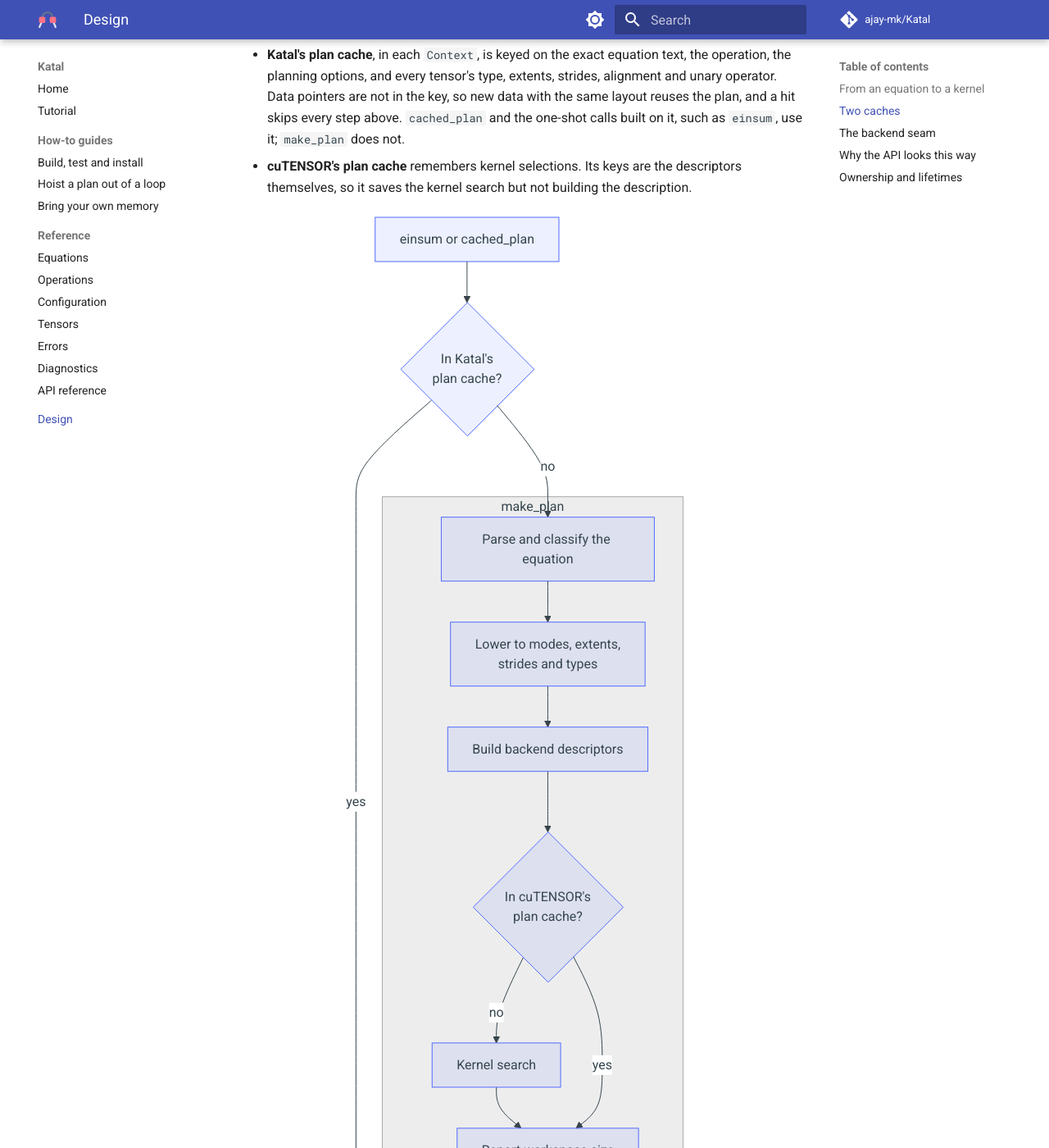
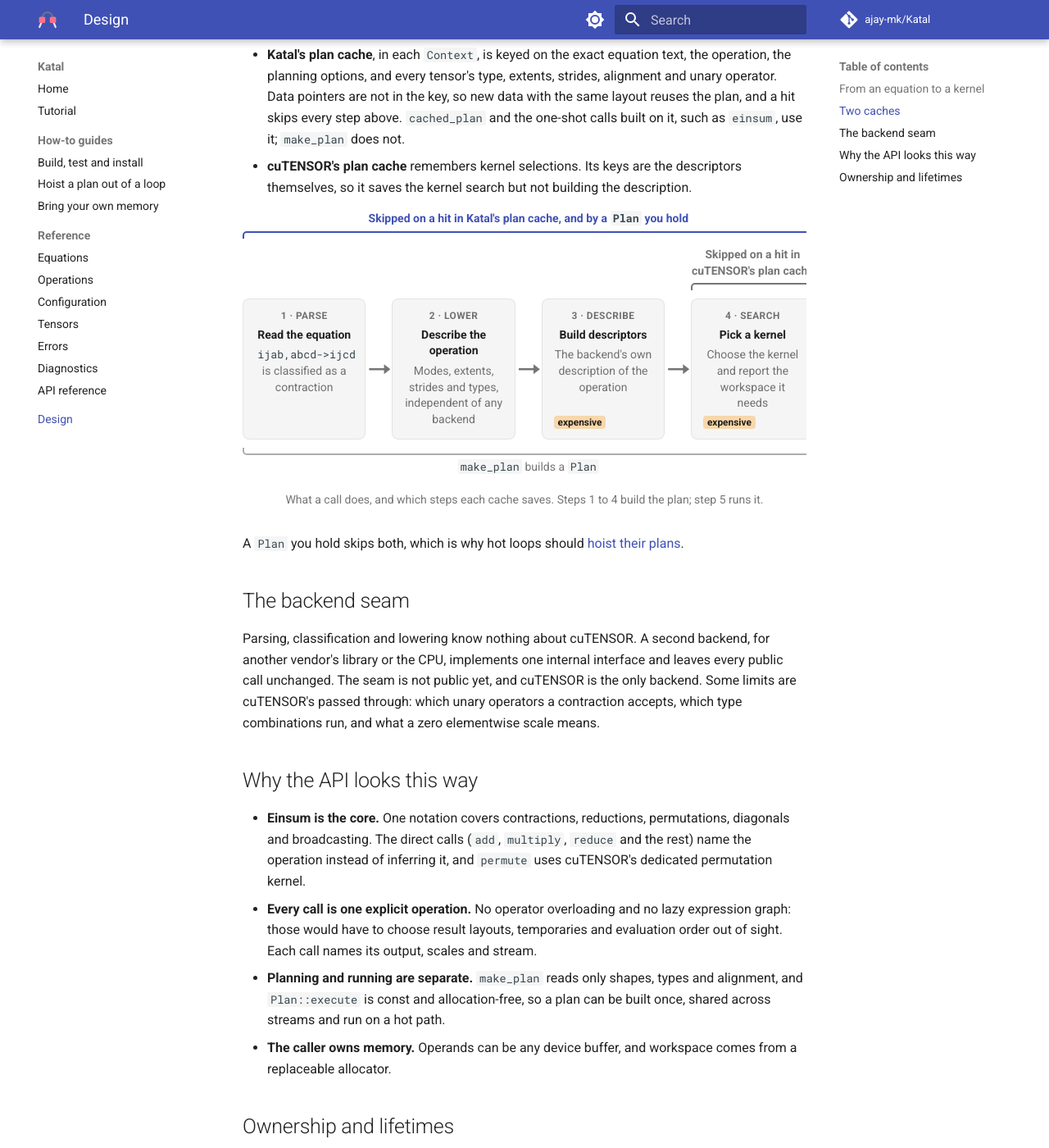
Before and after one commit to ajay-mk/Katal, an MkDocs documentation site: the page built from docs/explanation/design.md, in a window 1280 px wide and 1400 px high, scrolled down 421 px. Shown: the whole window at 82% size. Built offline with MkDocs 1.6.1 and Material for MkDocs 9.7.7, drawn with Linux system fonts in a browser that asks for light colours; comment, search, counter and statistics services are not loaded.

Commit message:
docs: draw the diagrams in HTML and CSS instead of Mermaid
The pipeline and workspace diagrams are now laid out with CSS grid and
styled from the Material palette, so they match the theme in light and
dark mode and need no Mermaid script.

````diff
--- a/docs/explanation/design.md
+++ b/docs/explanation/design.md
@@ -22,21 +22,45 @@
   descriptors themselves, so it saves the kernel search but not building
   the description.
 
-```mermaid
-flowchart TD
-  call["einsum or cached_plan"] --> hit{"In Katal's<br/>plan cache?"}
-  hit -- yes --> plan
-  hit -- no --> parse
-  subgraph build ["make_plan"]
-    parse["Parse and classify the equation"] --> lower["Lower to modes, extents,<br/>strides and types"]
-    lower --> desc["Build backend descriptors"] --> known{"In cuTENSOR's<br/>plan cache?"}
-    known -- no --> search["Kernel search"] --> size["Report workspace size"]
-    known -- yes --> size
-  end
-  size --> plan["Plan"]
-  held["A Plan you hold"] --> exec
-  plan --> exec["Plan::execute queues kernels<br/>with this call's pointers<br/>and scales"]
-```
+<figure class="kd">
+<div class="kd-scroll">
+<div class="kd-pipe">
+  <div class="kd-skip kd-skip--katal" style="grid-column: 1 / 5">Skipped on a hit in Katal's plan cache, and by a <code>Plan</code> you hold</div>
+  <div class="kd-skip kd-skip--backend" style="grid-column: 4 / 5">Skipped on a hit in cuTENSOR's plan cache</div>
+  <div class="kd-stage">
+    <span class="kd-stage__step">1 · Parse</span>
+    <span class="kd-stage__title">Read the equation</span>
+    <span class="kd-stage__body"><code>ijab,abcd-&gt;ijcd</code> is classified as a contraction</span>
+  </div>
+  <div class="kd-stage">
+    <span class="kd-stage__step">2 · Lower</span>
+    <span class="kd-stage__title">Describe the operation</span>
+    <span class="kd-stage__body">Modes, extents, strides and types, independent of any backend</span>
+  </div>
+  <div class="kd-stage">
+    <span class="kd-stage__step">3 · Describe</span>
+    <span class="kd-stage__title">Build descriptors</span>
+    <span class="kd-stage__body">The backend's own description of the operation</span>
+    <span class="kd-tag">expensive</span>
+  </div>
+  <div class="kd-stage">
+    <span class="kd-stage__step">4 · Search</span>
+    <span class="kd-stage__title">Pick a kernel</span>
+    <span class="kd-stage__body">Choose the kernel and report the workspace it needs</span>
+    <span class="kd-tag">expensive</span>
+  </div>
+  <div class="kd-stage kd-stage--run">
+    <span class="kd-stage__step">5 · Execute</span>
+    <span class="kd-stage__title">Queue the kernels</span>
+    <span class="kd-stage__body">With this call's pointers, scales and stream</span>
+    <span class="kd-tag kd-tag--fast">every call</span>
+  </div>
+  <div class="kd-phase" style="grid-column: 1 / 5"><code>make_plan</code> builds a <code>Plan</code></div>
+  <div class="kd-phase" style="grid-column: 5 / 6"><code>Plan::execute</code></div>
+</div>
+</div>
+<figcaption>What a call does, and which steps each cache saves. Steps 1 to 4 build the plan; step 5 runs it.</figcaption>
+</figure>
 
 A `Plan` you hold skips both, which is why hot loops should
 [hoist their plans](../how-to/hoist-a-plan.md).
--- /dev/null
+++ b/docs/stylesheets/diagrams.css
@@ -0,0 +1,230 @@
+/* Diagrams drawn in HTML. Colors come from the Material palette, so they
+   follow the light and dark schemes. */
+
+.kd {
+  margin: 1.5em 0;
+  font-size: 0.7rem;
+  line-height: 1.4;
+}
+
+.kd-scroll {
+  overflow-x: auto;
+  padding-bottom: 0.4rem;
+}
+
+.kd figcaption {
+  margin-top: 0.6rem;
+  color: var(--md-default-fg-color--light);
+  font-style: normal;
+  max-width: none;
+}
+
+.kd code {
+  font-size: 0.95em;
+  padding: 0 0.25em;
+  white-space: nowrap;
+}
+
+/* Planning pipeline */
+
+.kd-pipe {
+  display: grid;
+  grid-template-columns: repeat(5, minmax(7.5rem, 1fr));
+  column-gap: 1.6rem;
+  row-gap: 0.5rem;
+  min-width: 44rem;
+}
+
+.kd-skip {
+  text-align: center;
+  font-weight: 700;
+}
+
+.kd-skip::after {
+  content: "";
+  display: block;
+  height: 0.45rem;
+  margin-top: 0.25rem;
+  border: 2px solid currentColor;
+  border-bottom: 0;
+  border-radius: 0.25rem 0.25rem 0 0;
+}
+
+.kd-skip--katal {
+  grid-row: 1;
+  color: var(--md-typeset-a-color);
+}
+
+.kd-skip--backend {
+  grid-row: 2;
+  color: var(--md-default-fg-color--light);
+}
+
+.kd-stage {
+  grid-row: 3;
+  position: relative;
+  display: flex;
+  flex-direction: column;
+  gap: 0.25rem;
+  padding: 0.6rem 0.7rem;
+  border: 1px solid var(--md-default-fg-color--lightest);
+  border-radius: 0.4rem;
+  background: var(--md-code-bg-color);
+}
+
+.kd-stage + .kd-stage::before {
+  content: "";
+  position: absolute;
+  top: 50%;
+  left: -1.45rem;
+  width: 1.3rem;
+  height: 0.6rem;
+  transform: translateY(-50%);
+  background: var(--md-default-fg-color--light);
+  clip-path: polygon(0 40%, 70% 40%, 70% 0, 100% 50%, 70% 100%, 70% 60%, 0 60%);
+}
+
+.kd-stage__step {
+  color: var(--md-default-fg-color--light);
+  font-size: 0.85em;
+  font-weight: 700;
+  letter-spacing: 0.04em;
+  text-transform: uppercase;
+}
+
+.kd-stage__title {
+  font-weight: 700;
+}
+
+.kd-stage__body {
+  color: var(--md-default-fg-color--light);
+}
+
+.kd-stage--run {
+  border: 2px solid var(--md-typeset-a-color);
+  background: color-mix(in srgb, var(--md-typeset-a-color) 10%, transparent);
+}
+
+.kd-tag {
+  align-self: flex-start;
+  margin-top: auto;
+  padding: 0 0.4em;
+  border-radius: 0.2rem;
+  font-size: 0.85em;
+  font-weight: 700;
+  color: var(--md-default-fg-color);
+  background: color-mix(in srgb, #ff9100 30%, transparent);
+}
+
+.kd-tag--fast {
+  background: color-mix(in srgb, #00c853 30%, transparent);
+}
+
+.kd-phase {
+  grid-row: 4;
+  text-align: center;
+  color: var(--md-default-fg-color--light);
+}
+
+.kd-phase::before {
+  content: "";
+  display: block;
+  height: 0.45rem;
+  margin-bottom: 0.25rem;
+  border: 2px solid var(--md-default-fg-color--lighter);
+  border-top: 0;
+  border-radius: 0 0 0.25rem 0.25rem;
+}
+
+/* Workspace timeline */
+
+.kd-time {
+  display: grid;
+  grid-template-columns: 5.5rem repeat(6, minmax(6rem, 1fr));
+  grid-template-rows: auto repeat(3, minmax(2.6rem, auto));
+  column-gap: 0.3rem;
+  row-gap: 0.5rem;
+  min-width: 44rem;
+  position: relative;
+}
+
+.kd-time__axis {
+  grid-row: 1;
+  grid-column: 2 / 8;
+  position: relative;
+  padding-bottom: 0.3rem;
+  border-bottom: 2px solid var(--md-default-fg-color--lighter);
+  color: var(--md-default-fg-color--light);
+  text-align: left;
+}
+
+.kd-time__axis::after {
+  content: "";
+  position: absolute;
+  right: -0.1rem;
+  bottom: -0.35rem;
+  border: 0.3rem solid transparent;
+  border-left: 0.5rem solid var(--md-default-fg-color--lighter);
+  border-right: 0;
+}
+
+.kd-lane {
+  grid-column: 1;
+  align-self: center;
+  font-weight: 700;
+}
+
+.kd-event,
+.kd-span {
+  align-self: center;
+  padding: 0.35rem 0.5rem;
+  border-radius: 0.3rem;
+}
+
+.kd-event {
+  justify-self: start;
+  border: 1px solid var(--md-default-fg-color--lighter);
+  background: var(--md-default-bg-color);
+}
+
+.kd-span {
+  border: 1px solid transparent;
+}
+
+.kd-span--idle {
+  color: var(--md-default-fg-color--light);
+  background: var(--md-default-fg-color--lightest);
+}
+
+.kd-span--busy {
+  border-color: var(--md-typeset-a-color);
+  background: color-mix(in srgb, var(--md-typeset-a-color) 15%, transparent);
+}
+
+.kd-span--held {
+  border-color: var(--md-default-fg-color--lighter);
+  background: var(--md-code-bg-color);
+}
+
+.kd-span--unsafe {
+  border-color: #ff9100;
+  background: repeating-linear-gradient(
+    -45deg,
+    color-mix(in srgb, #ff9100 22%, transparent) 0 0.4rem,
+    color-mix(in srgb, #ff9100 8%, transparent) 0.4rem 0.8rem
+  );
+}
+
+.kd-span--free {
+  border-color: #00c853;
+  background: color-mix(in srgb, #00c853 15%, transparent);
+}
+
+.kd-mark {
+  grid-column: 7;
+  grid-row: 1 / 5;
+  justify-self: start;
+  margin-left: -0.2rem;
+  border-left: 2px dashed var(--md-default-fg-color--light);
+  pointer-events: none;
+}
--- a/mkdocs.yml
+++ b/mkdocs.yml
@@ -37,6 +37,9 @@
   anchors: warn
   unrecognized_links: warn
 
+extra_css:
+  - stylesheets/diagrams.css
+
 plugins:
   - search
 
@@ -51,11 +54,7 @@
   - pymdownx.highlight:
       anchor_linenums: true
   - pymdownx.inlinehilite
-  - pymdownx.superfences:
-      custom_fences:
-        - name: mermaid
-          class: mermaid
-          format: !!python/name:pymdownx.superfences.fence_code_format
+  - pymdownx.superfences
   - pymdownx.tabbed:
       alternate_style: true
 
````
Also changed, not shown: docs/how-to/memory.md (+24 -13 lines).
